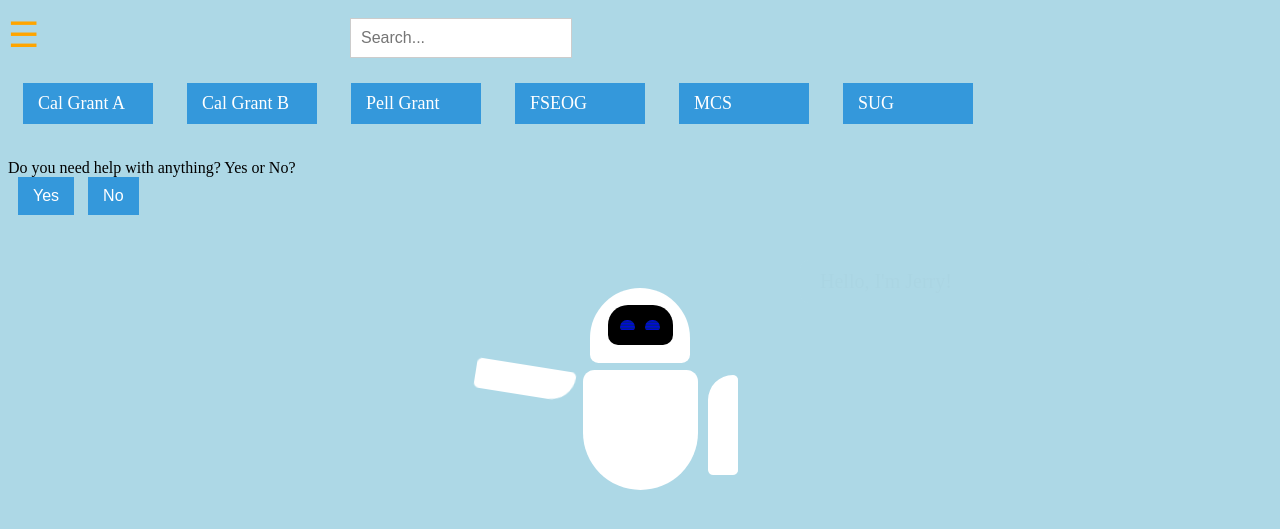
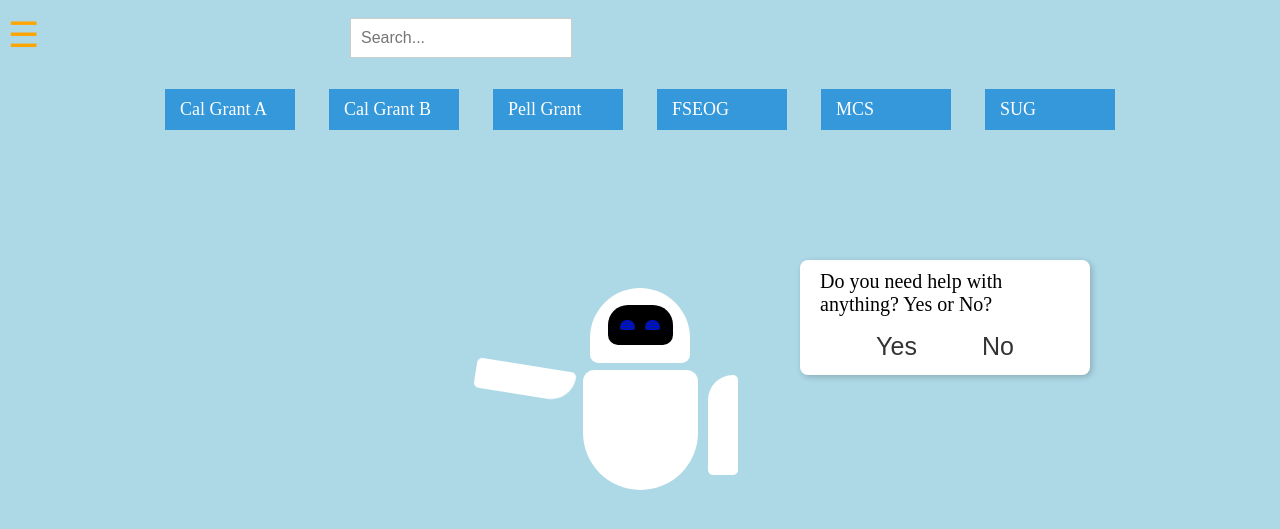
Before and after one commit to aluisrios/CPSC-491-FSAH-Project, a PHP site: page / in a window 1280 px wide. Shown: the top 529 px of the page. Run offline with PHP 8.4, Linux system fonts and the light colour scheme.

Commit message:
Update robot.css

```diff
--- a/491-FSAH/CSS/robot.css
+++ b/491-FSAH/CSS/robot.css
@@ -136,7 +136,34 @@ body {
     box-shadow: 2px 2px 6px rgba(0, 0, 0, 0.2);
 }
 
-.robot-introduction {
+.additional-info
+{
+    font-size: 20px;
+    background-color: #ffffff;
+    padding: 10px 20px;
+    border-radius: 8px;
+    position: absolute;
+    top: 260px;
+    left: 800px;
+    width: 250px;  /* Set a specific width */
+    box-shadow: 2px 2px 6px rgba(0, 0, 0, 0.2);
+}
+
+.help-message
+{
+    font-size: 20px;
+    background-color: #ffffff;
+    padding: 10px 20px;
+    border-radius: 8px;
+    position: absolute;
+    top: 260px;
+    left: 800px;
+    width: 250px;  /* Set a specific width */
+    box-shadow: 2px 2px 6px rgba(0, 0, 0, 0.2);
+}
+
+.robot-introduction
+{
     opacity: 0;
     animation: fadeIn 3s forwards 3s, fadeOut 3s forwards 6s;
 }
@@ -145,6 +172,7 @@ body {
     opacity: 0;
     animation: fadeIn 3s forwards 9s;
 }
+
 
 @keyframes fadeIn {
     to {
@@ -157,3 +185,96 @@ body {
         opacity: 0;
     }
 }
+
+#next-button {
+    position: relative;
+    top: 446px;
+    left: 290px;
+    display: block; /* or inline-block */
+    margin: 10px auto; /* centers the button if the parent has text-align: center */
+    padding: 10px 20px;
+    font-size: 20px;
+    color: #333; /* Choose a color that makes the text visible against the background */
+    cursor: pointer;
+    background: none; /* Removes the background */
+    outline: none; /* Removes the outline to maintain the style on focus */
+}
+
+#next-button:hover {
+    color: #0051ff; /* Text color on hover */
+    border-color: #fff; /* Border color on hover */
+}
+
+.button-container {
+    text-align: center; /* This will center the buttons in the container */
+    position: relative;
+    top: 6px; /* Adjust the top position as needed */
+}
+
+#yes-button, #no-button {
+    display: inline-block; /* This makes the buttons sit next to each other */
+    margin: 0 10px; /* This gives a little space between the buttons */
+    padding: 10px 20px;
+    font-size: 25px;
+    color: #333;
+    cursor: pointer;
+    background: none;
+    outline: none;
+}
+
+#yes-button:hover, #no-button:hover {
+    color: #0051ff;
+    border-color: #0051ff;
+}
+
+
+.help-message {
+    font-size: 20px;
+    background-color: #ffffff;
+    padding: 10px 20px;
+    border-radius: 8px;
+    position: absolute;
+    top: 260px;
+    left: 800px;
+    width: 250px;  /* Set a specific width */
+    box-shadow: 2px 2px 6px rgba(0, 0, 0, 0.2);
+}
+
+.help-buttons {
+    display: grid;
+    grid-template-columns: repeat(2, 1fr); /* Creates two columns */
+    grid-gap: 10px; /* Space between grid items */
+    justify-items: center; /* Centers items horizontally */
+    align-items: center; /* Centers items vertically */
+    margin-top: 10px;
+}
+
+.help-buttons button {
+    position:relative;
+    right: 25px;
+    padding: 10px 20px;
+    color: black; /* Black text color */
+    border: none;
+    border-radius: 5px;
+    cursor: pointer;
+    background-color: transparent; /* No background color */
+    font-size: 25px; /* Font size for button text */
+}
+
+.help-buttons button:hover {
+    background-color: none;
+    color: #0051ff; /* Blue text color on hover */
+}
+
+
+.filter-prompt {
+    position: fixed;
+    left: 50%;
+    top: 50%;
+    transform: translate(-50%, -50%);
+    background: white;
+    padding: 20px;
+    border-radius: 10px;
+    box-shadow: 0 5px 15px rgba(0,0,0,0.3);
+    z-index: 100; /* To ensure it appears above other content */
+}
```
